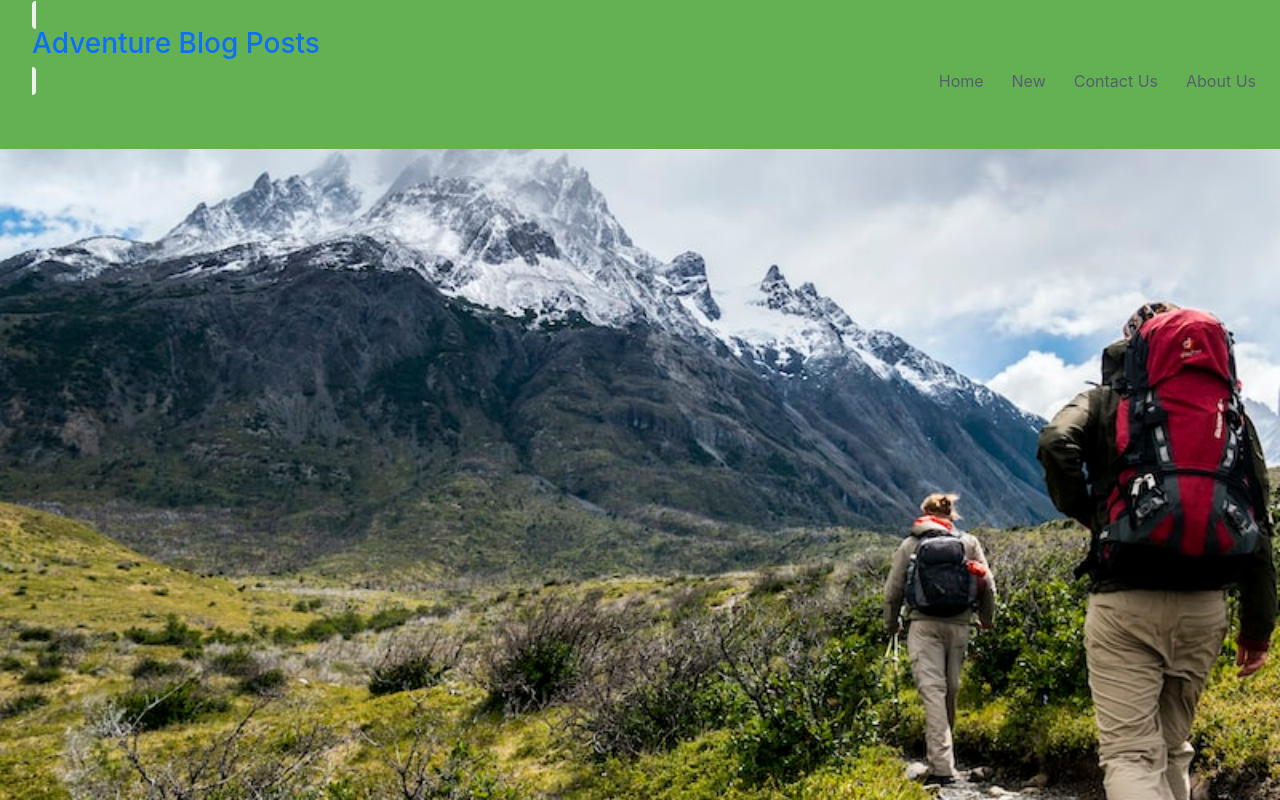
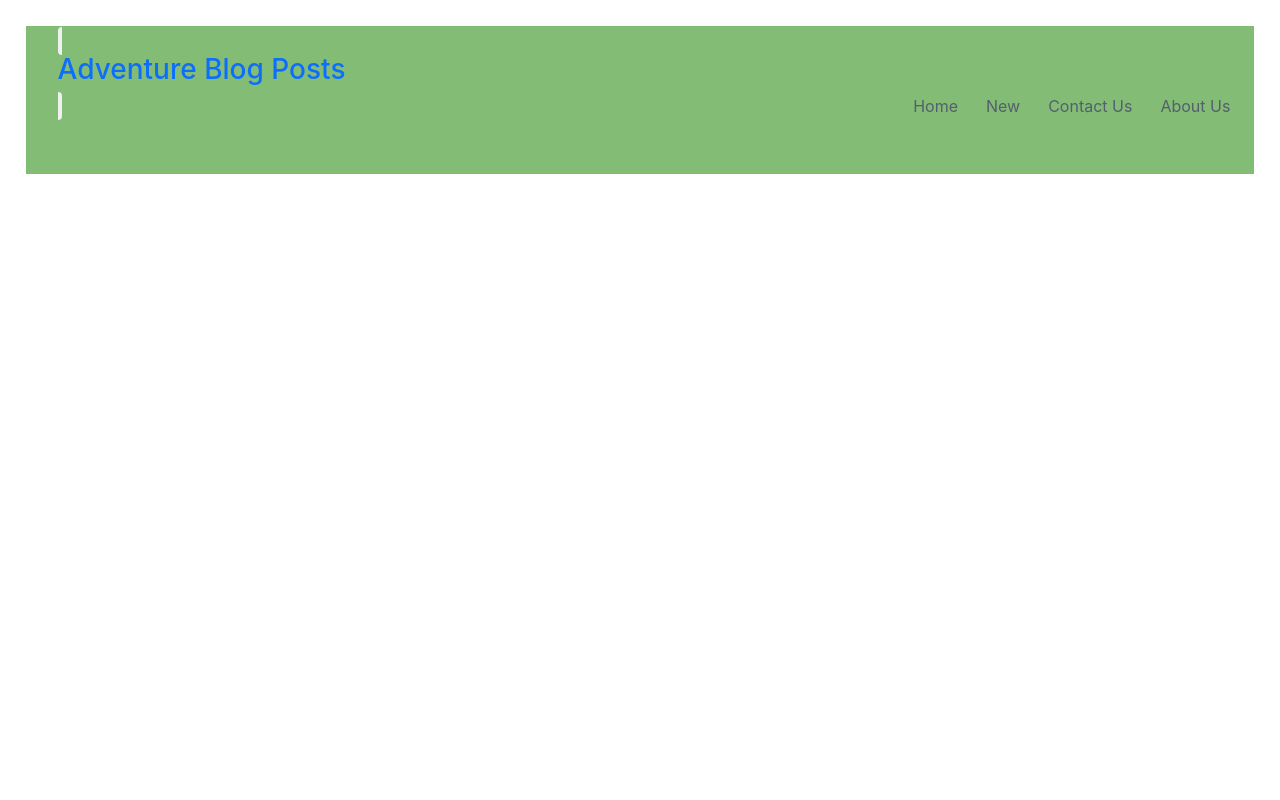
Before and after one commit to ezraa1/adventure, a React (Create React App) app in the folder front-end/: page / in a window 1280 px wide. Built offline with nearby package versions, Linux system fonts and the light colour scheme.

Commit message:
add styling to the background

```diff
--- a/front-end/src/index.css
+++ b/front-end/src/index.css
@@ -5,9 +5,10 @@ body {
     sans-serif;
   -webkit-font-smoothing: antialiased;
   -moz-osx-font-smoothing: grayscale;
-  background-image: url("adv.jpg" );
+  /* background-image: url("adv.jpg" );
   background-size:200vh;
-  background-repeat: no-repeat;
+  background-repeat: no-repeat; */
+  margin: 2%;
 }
 
 code {
@@ -17,9 +18,10 @@ code {
 
 /* styling navbar */
 .navb{
-  background-color: rgb(100, 177, 84);
+  background-color: #83BD75;
   padding-bottom: 40px;
   padding-top: 3px;
+  margin-bottom: 2%;
   /* box-shadow: 5px 10px 18px white ; */
 }
 .navb li {
@@ -35,7 +37,8 @@ code {
 .card{
   /* border: black;
   box-shadow: 5px 10px 13px black; */
-
+background-color: #B4E197;
+border: none;
 
 
 }
@@ -43,11 +46,20 @@ code {
   border:none;
 }
 
-
-
+.row{
+  justify-content: center;
+  background-color: #E9EFC0;
+  border: none;
+}
+.row .image{
+  height: 50%;
+}
 
 
 
 .dlt button{
   color: red;
 }
+footer{
+  background-color: #83BD75;
+}
```
